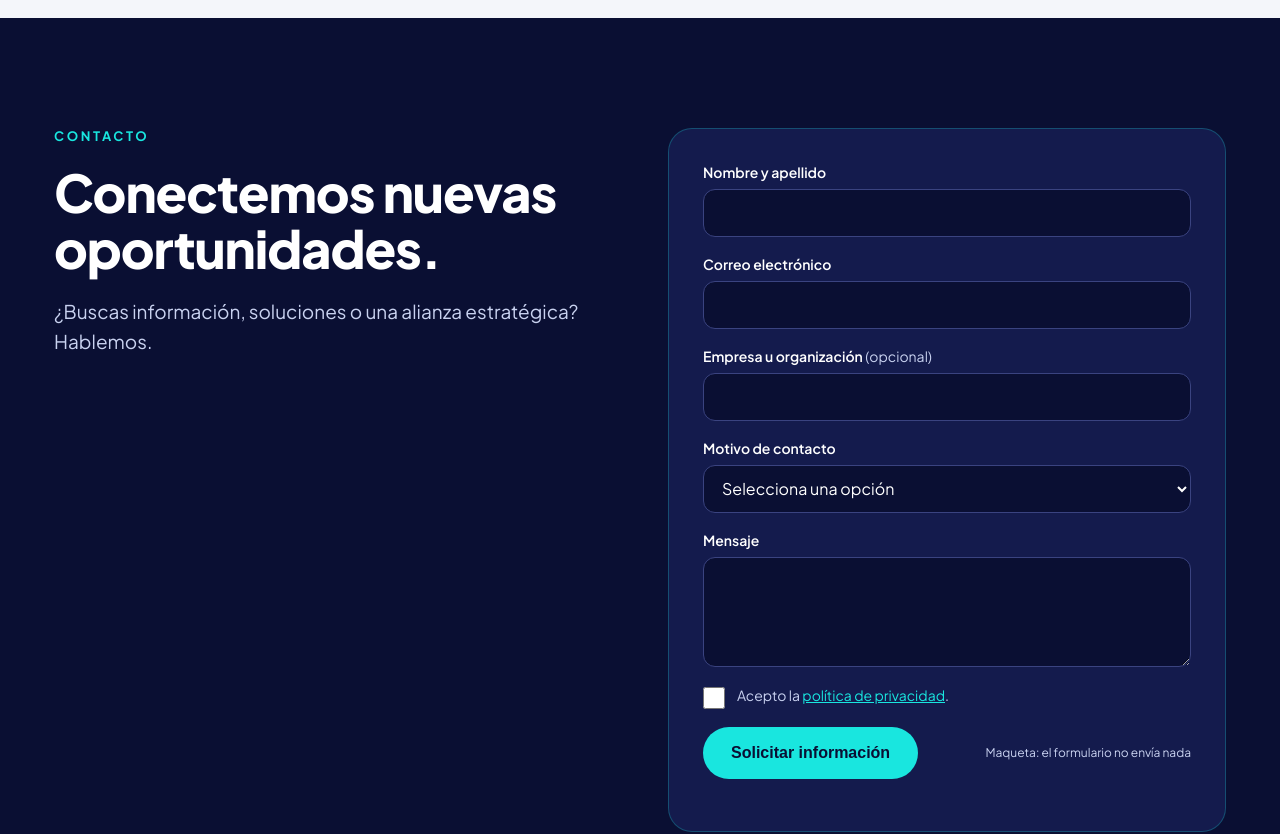
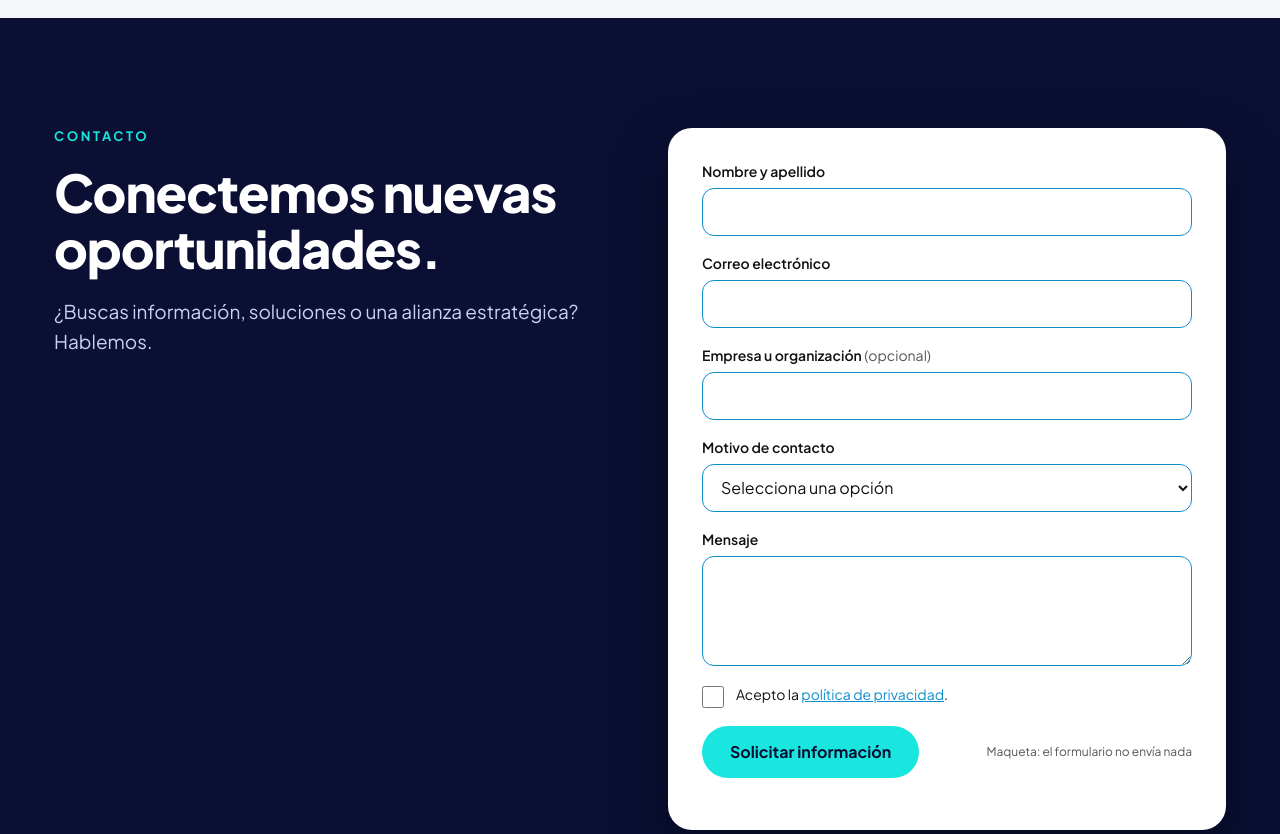
Before and after one commit to cuidamostuheridainfo/ethicalshieldsgroup-web, a plain HTML site: page diseno/maqueta/index.html in a window 1280 px wide. Shown: the part 2740-3574 px from the top of the page. Drawn offline with Linux system fonts and the light colour scheme.

Commit message:
- Contacto: formulario blanco sobre fondo oscuro, letras negras y bordes azules; botón con la tipografía de la página

```diff
--- a/diseno/maqueta/index.html
+++ b/diseno/maqueta/index.html
@@ -95,11 +95,16 @@ section.bloque{padding:110px 0}
 .destacado h3{margin:0;font-size:26px;font-weight:800}
 .contacto{background:#0A0F33;color:#fff}
 .contacto .etiqueta{color:var(--turquesa)}
-form{background:var(--marino);border:1px solid rgba(25,230,223,.25);border-radius:24px;padding:34px;display:grid;gap:18px}
-form label{font-size:14px;font-weight:600}
+/* 23 nov 2026 (Jenny): formulario blanco sobre el fondo oscuro, letras negras y bordes azules. */
+form{background:#fff;color:#111;border-radius:24px;padding:34px;display:grid;gap:18px;box-shadow:0 24px 60px rgba(0,0,0,.35)}
+form label{font-size:14px;font-weight:600;color:#111}
+form .nota{font-weight:400;color:#555}
+form a{color:var(--azul)}
 form .campo{display:flex;flex-direction:column;gap:8px}
-input,select,textarea{font:inherit;min-height:48px;border-radius:12px;border:1px solid #3A4380;background:#0A0F33;color:#fff;padding:0 14px}
+input,select,textarea{font:inherit;min-height:48px;border-radius:12px;border:1.5px solid var(--azul);background:#fff;color:#111;padding:0 14px}
+input:focus-visible,select:focus-visible,textarea:focus-visible{outline:3px solid rgba(14,143,203,.35);outline-offset:1px;border-color:var(--marino)}
 textarea{padding:12px 14px;resize:vertical}
+button.boton{font-family:inherit}
 .pie{padding:64px 0 36px;border-top:1px solid #E3E7F2}
 .pie .fila{display:flex;flex-wrap:wrap;gap:40px;justify-content:space-between}
 .pie nav{display:flex;flex-direction:column;gap:12px}
@@ -222,19 +227,19 @@ textarea{padding:12px 14px;resize:vertical}
     <form aria-label="Formulario de contacto" onsubmit="event.preventDefault();alertaMaqueta()">
       <div class="campo"><label for="f-nombre">Nombre y apellido</label><input id="f-nombre" autocomplete="name" required></div>
       <div class="campo"><label for="f-correo">Correo electrónico</label><input id="f-correo" type="email" autocomplete="email" required></div>
-      <div class="campo"><label for="f-empresa">Empresa u organización <span style="font-weight:400;color:var(--claro-osc)">(opcional)</span></label><input id="f-empresa" autocomplete="organization"></div>
+      <div class="campo"><label for="f-empresa">Empresa u organización <span class="nota">(opcional)</span></label><input id="f-empresa" autocomplete="organization"></div>
       <div class="campo"><label for="f-motivo">Motivo de contacto</label>
         <select id="f-motivo" required><option value="">Selecciona una opción</option><option>Información general</option><option>Alianzas estratégicas</option><option>Prensa y medios</option><option>Proveedores</option><option>Otro</option></select></div>
       <div class="campo"><label for="f-mensaje">Mensaje</label><textarea id="f-mensaje" rows="4" required></textarea></div>
       <div style="display:flex;gap:12px;align-items:flex-start">
-        <input id="f-privacidad" type="checkbox" required style="width:22px;height:22px;min-height:0;margin:2px 0 0;accent-color:var(--turquesa)">
-        <label for="f-privacidad" style="font-weight:400;color:var(--claro-osc);line-height:1.5">Acepto la <a href="#" style="color:var(--turquesa)">política de privacidad</a>.</label>
+        <input id="f-privacidad" type="checkbox" required style="width:22px;height:22px;min-height:0;margin:2px 0 0;accent-color:var(--azul)">
+        <label for="f-privacidad" style="font-weight:400;line-height:1.5">Acepto la <a href="#">política de privacidad</a>.</label>
       </div>
       <div style="display:flex;flex-wrap:wrap;gap:16px;align-items:center;justify-content:space-between">
         <button class="boton" type="submit" style="background:var(--turquesa);color:#0A0F33">Solicitar información</button>
-        <span style="font-size:12px;color:var(--claro-osc)">Maqueta: el formulario no envía nada</span>
+        <span class="nota" style="font-size:12px">Maqueta: el formulario no envía nada</span>
       </div>
-      <p id="aviso-form" role="status" style="margin:0;font-size:14px;color:var(--turquesa)"></p>
+      <p id="aviso-form" role="status" style="margin:0;font-size:14px;color:var(--azul)"></p>
     </form>
   </div>
 </section>
```
Also changed, not shown: 3 other files.
